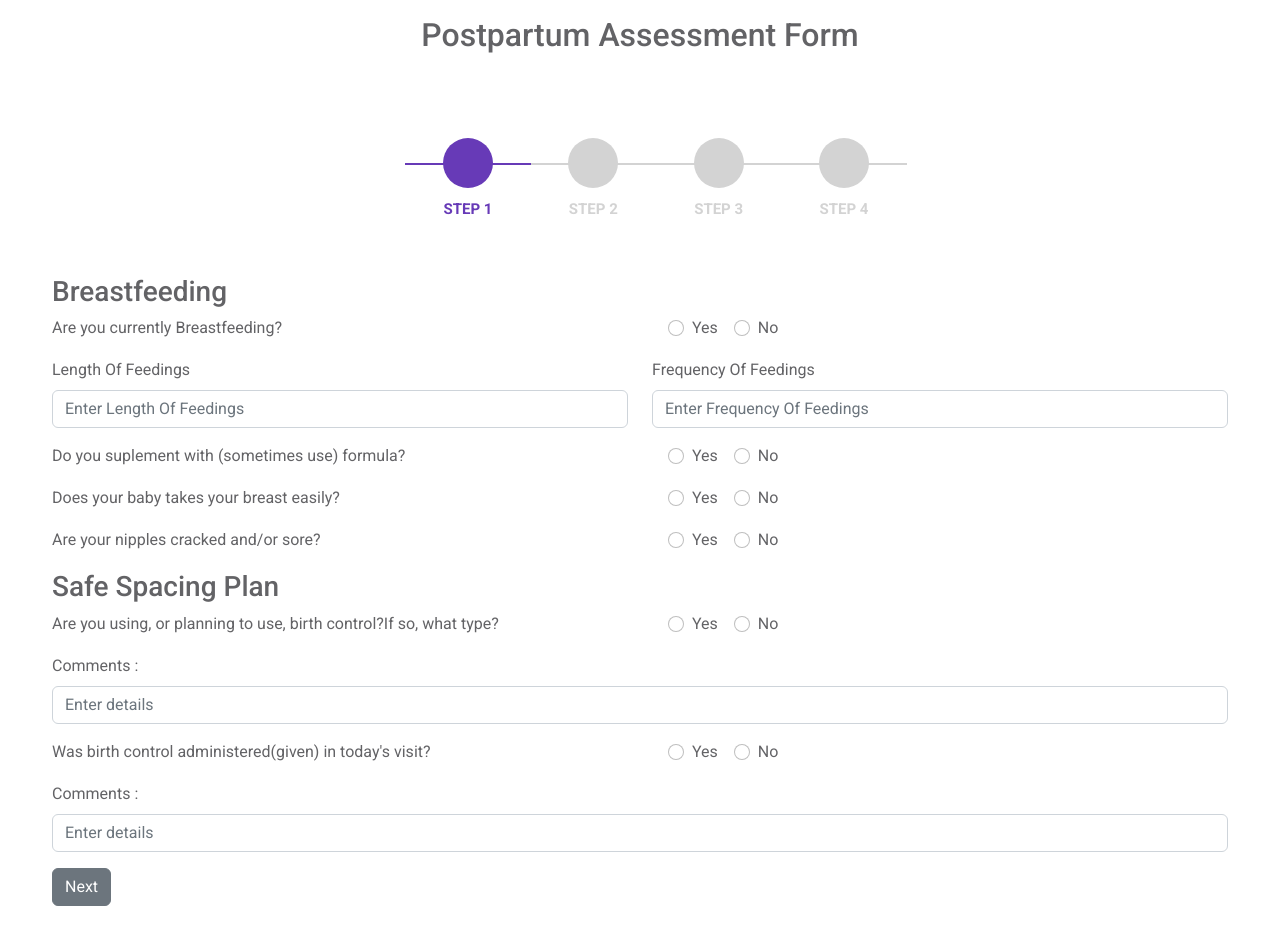
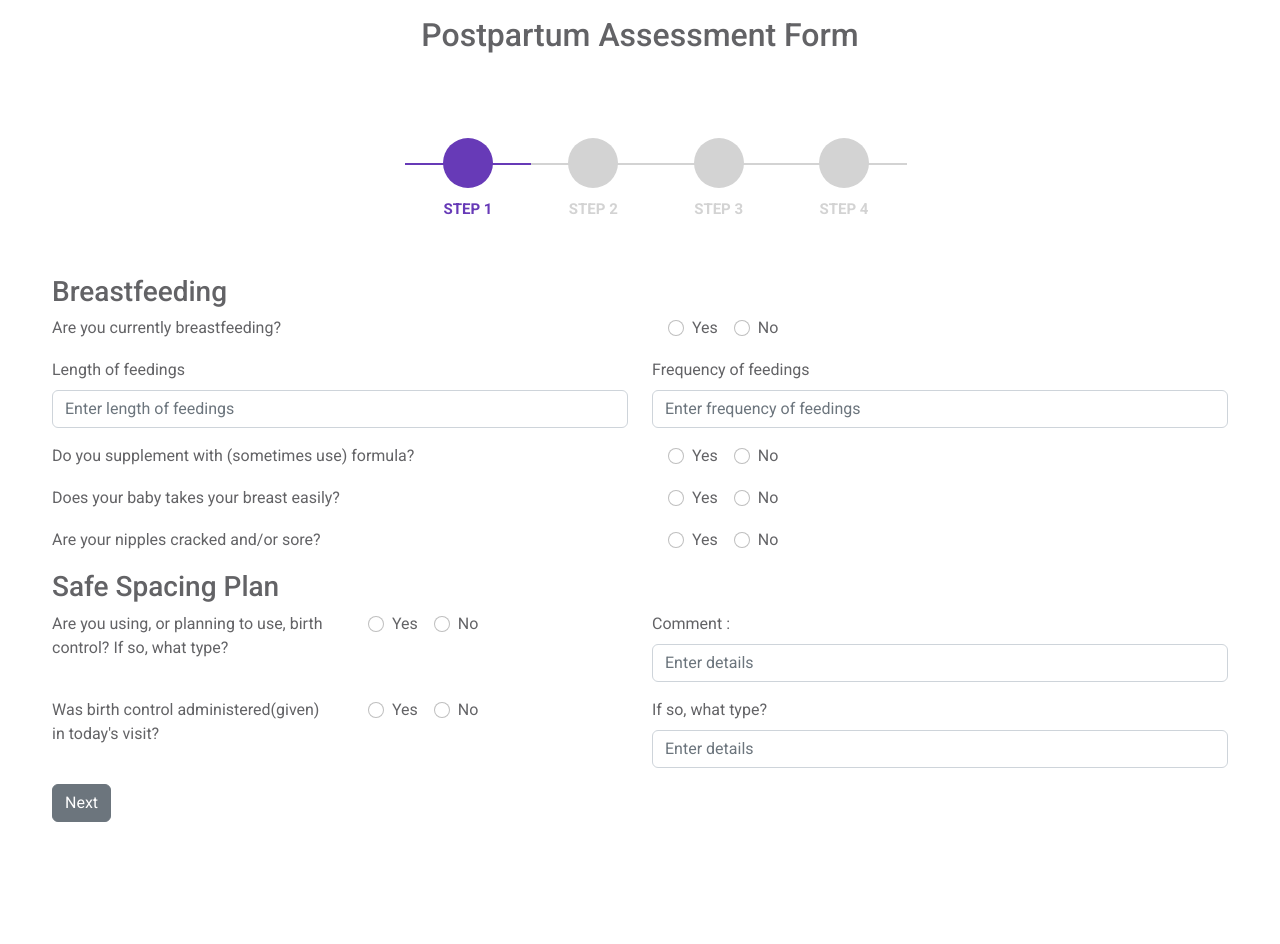
Before and after one commit to rajashriudhoji/healthCareRFP, a React (Create React App) app in the folder healthCare-Frontend/: page /step-three in a window 1280 px wide. Shown: the top 944 px of the page. After the commit the page ends 870 px from the top, so only its background shows below. Built offline with nearby package versions, Linux system fonts and the light colour scheme.

Commit message:
PR Comments Resolved

```diff
--- a/healthCare-Frontend/src/components/assessment-form/step-three/StepThree.js
+++ b/healthCare-Frontend/src/components/assessment-form/step-three/StepThree.js
@@ -3,10 +3,7 @@ import { Button, Col, Form, Row } from "react-bootstrap";
 import { useForm } from "react-hook-form";
 import DataContext from "../../../context/DataContext";
 import Stepper from "../../stepper/Stepper";
-import {
-  ATLEAST_ONE_SELECT,
-  REQUIRED_ERROR_MSG,
-} from "../../utils/constants";
+import { ATLEAST_ONE_SELECT, REQUIRED_ERROR_MSG } from "../../utils/constants";
 import Header from "../form-header/Header";
 import "../step-one/stepone.css";
 
@@ -23,8 +20,23 @@ const StepThree = () => {
     handleNextClick();
     setData((prev) => ({
       ...prev,
-      patient: {
-        ...values,
+      p_breastFeeding: {
+        isBreastfeeding: values.isBreastfeeding,
+        feedLength: values.feedLength,
+        feedFrequency: values.feedFrequency,
+        supplimentFormula: values.supplimentFormula,
+        feedingComfort: values.feedingComfort,
+        isNippleCracked: values.isNippleCracked,
+      },
+      p_safeSpacing: {
+        birthControl: {
+          isUsed: values.birthControl.isUsed,
+          details: values.birthControl.details,
+        },
+        birthControlAssess: {
+          isAssessDone: values.birthControlAssess.isAssessDone,
+          details: values.birthControlAssess.details,
+        },
       },
     }));
   };
@@ -38,7 +50,7 @@ const StepThree = () => {
           <h3>Breastfeeding</h3>
           <Row>
             <Col>
-              <Form.Label>Are you currently Breastfeeding?</Form.Label>
+              <Form.Label>Are you currently breastfeeding?</Form.Label>
             </Col>
             <Col>
               <Form.Group
@@ -69,10 +81,10 @@ const StepThree = () => {
           <Row>
             <Col>
               <Form.Group className="mb-3" controlId="feedLength">
-                <Form.Label>Length Of Feedings</Form.Label>
+                <Form.Label>Length of feedings</Form.Label>
                 <Form.Control
                   type="text"
-                  placeholder="Enter Length Of Feedings"
+                  placeholder="Enter length of feedings"
                   {...register("feedLength", {
                     required: true,
                   })}
@@ -84,10 +96,10 @@ const StepThree = () => {
             </Col>
             <Col>
               <Form.Group className="mb-3" controlId="feedFrequency">
-                <Form.Label>Frequency Of Feedings</Form.Label>
+                <Form.Label>Frequency of feedings</Form.Label>
                 <Form.Control
                   type="text"
-                  placeholder="Enter Frequency Of Feedings"
+                  placeholder="Enter frequency of feedings"
                   {...register("feedFrequency", {
                     required: true,
                   })}
@@ -102,7 +114,7 @@ const StepThree = () => {
           <Row>
             <Col>
               <Form.Label>
-                Do you suplement with (sometimes use) formula?
+                Do you supplement with (sometimes use) formula?
               </Form.Label>
             </Col>
             <Col>
@@ -194,18 +206,23 @@ const StepThree = () => {
           <h3>Safe Spacing Plan</h3>
           <Row>
             <Col>
+              <Row>
+                <Col>
                   <Form.Label>
-                Are you using, or planning to use, birth control?If so, what
-                type?
+                    Are you using, or planning to use, birth control? If so,
+                    what type?
                   </Form.Label>
                 </Col>
                 <Col>
-              <Form.Group className="mb-3 baby-gender" controlId="birthControl">
+                  <Form.Group
+                    className="mb-3 baby-gender"
+                    controlId="birthControl"
+                  >
                     <Form.Check
                       type="radio"
                       label="Yes"
                       value="Yes"
-                  {...register("birthControl.isUsed", {
+                      {...register("birthControl_isUsed", {
                         required: true,
                       })}
                     />
@@ -213,29 +230,35 @@ const StepThree = () => {
                       type="radio"
                       label="No"
                       value="No"
-                  {...register("birthControl.isUsed", { required: true })}
+                      {...register("birthControl_isUsed", { required: true })}
                     />
-                {errors.birthControl && (
+                    {errors.birthControl_isUsed && (
                       <p className="errorMsg">{ATLEAST_ONE_SELECT}</p>
                     )}
                   </Form.Group>
                 </Col>
               </Row>
-
+            </Col>
+            <Col>
+              {" "}
               <Form.Group className="mb-3" controlId="birthControl">
-            <Form.Label>Comments :</Form.Label>
+                <Form.Label>Comment :</Form.Label>
                 <Form.Control
                   type="text"
                   placeholder="Enter details"
-              {...register("birthControl.details", {
+                  {...register("birthControl_details", {
                     required: true,
                   })}
                 />
-            {errors.birthControl && (
+                {errors.birthControl_details && (
                   <p className="errorMsg">{REQUIRED_ERROR_MSG}</p>
                 )}
               </Form.Group>
+            </Col>
+          </Row>
 
+          <Row>
+            <Col>
               <Row>
                 <Col>
                   <Form.Label>
@@ -243,12 +266,15 @@ const StepThree = () => {
                   </Form.Label>
                 </Col>
                 <Col>
-              <Form.Group className="mb-3 baby-gender" controlId="birthControl">
+                  <Form.Group
+                    className="mb-3 baby-gender"
+                    controlId="birthControl"
+                  >
                     <Form.Check
                       type="radio"
                       label="Yes"
                       value="Yes"
-                  {...register("birthControlAssess.isAssessDone", {
+                      {...register("birthControlAssess_isAssessDone", {
                         required: true,
                       })}
                     />
@@ -256,28 +282,34 @@ const StepThree = () => {
                       type="radio"
                       label="No"
                       value="No"
-                  {...register("birthControlAssess.isAssessDone", { required: true })}
+                      {...register("birthControlAssess_isAssessDone", {
+                        required: true,
+                      })}
                     />
-                {errors.birthControl && (
+                    {errors.birthControlAssess_isAssessDone && (
                       <p className="errorMsg">{ATLEAST_ONE_SELECT}</p>
                     )}
                   </Form.Group>
                 </Col>
               </Row>
-
+            </Col>
+            <Col>
+              {" "}
               <Form.Group className="mb-3" controlId="birthControl">
-            <Form.Label>Comments :</Form.Label>
+                <Form.Label>If so, what type?</Form.Label>
                 <Form.Control
                   type="text"
                   placeholder="Enter details"
-              {...register("birthControlAssess.details", {
+                  {...register("birthControlAssess_details", {
                     required: true,
                   })}
                 />
-            {errors.birthControl && (
+                {errors.birthControlAssess_details && (
                   <p className="errorMsg">{REQUIRED_ERROR_MSG}</p>
                 )}
               </Form.Group>
+            </Col>
+          </Row>
 
           <Button variant="secondary" type="submit">
             Next
```
Lines whose indentation alone changed are shown as unchanged.
